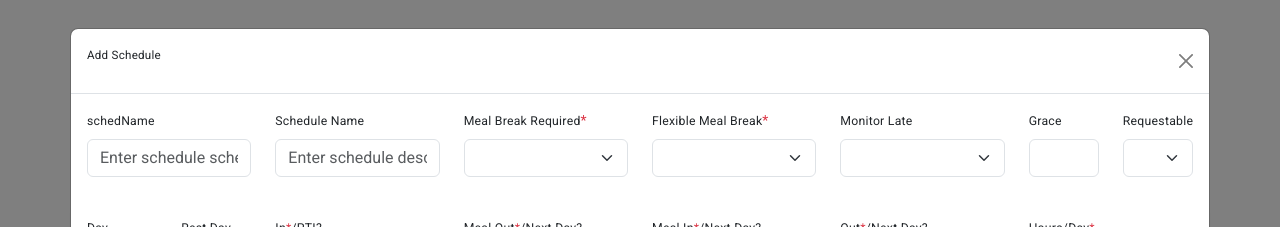
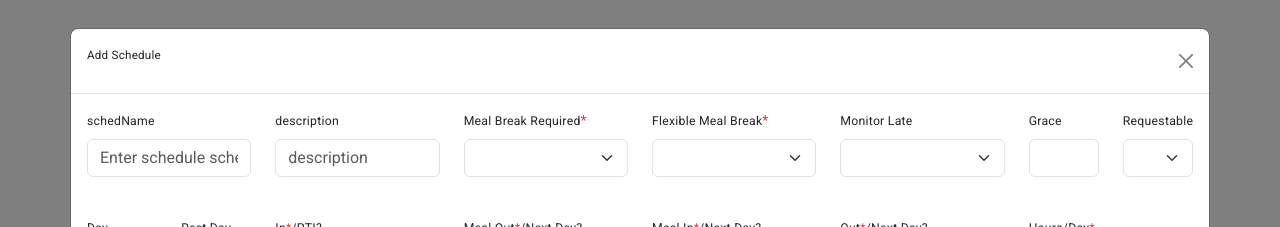
Before and after one commit to JericoL11/Jitech-Task, an Angular app: page / in a window 1280 px wide. Both pictures are taken after typing "Sample" into the empty fields and a click on the button "Add Schedule". Shown: the top 227 px of the page. Built offline with nearby package versions, Linux system fonts and the light colour scheme; no server answers.

Commit message:
Schedule Create Done

```diff
--- a/src/app/add-modal/add-modal.component.html
+++ b/src/app/add-modal/add-modal.component.html
@@ -10,7 +10,7 @@
           <div class="modal-body">
               <div class="row">
 
-                <!-- Description Field -->
+                <!-- NAme Field -->
                 <div class="col-2">
                   <div class="mb-3">
                     <label for="schedName" class="form-label"><small>schedName</small></label>
@@ -19,36 +19,23 @@
                       class="form-control"
                       id="schedName"
                       formControlName="schedName"
-                      placeholder="Enter schedule schedName"
+                      placeholder="Enter schedule schedName"/>
 
-                    />
-                    <!-- <div
-                      *ngIf="scheduleForm.get('description')?.invalid && scheduleForm.get('description')?.touched"
-                      class="text-danger"><small>
-                      Description is required.</small>
-                    </div> -->
                   </div>
                 </div>
 
+                <!-- Description Field -->
                 <div class="col-2">
                   <div class="mb-3">
-                    <label for="schedName" class="form-label"><small>Schedule Name</small></label>
+                    <label for="description" class="form-label"><small>description</small></label>
                     <input
                       type="text"
                       class="form-control"
-                      id="schedName"
-                      formControlName="schedName"
-                      placeholder="Enter schedule description"
-
-                    />
-                    <!-- <div
-                      *ngIf="scheduleForm.get('description')?.invalid && scheduleForm.get('description')?.touched"
-                      class="text-danger"><small>
-                      Description is required.</small>
-                    </div> -->
+                      id="description"
+                      formControlName="description"
+                      placeholder="description"/>
                   </div>
                 </div>
-
 
                 <div class="col-2">
                   <div class="mb-3">
--- a/src/app/add-modal/add-modal.component.ts
+++ b/src/app/add-modal/add-modal.component.ts
@@ -1,6 +1,7 @@
 import { Component } from '@angular/core';
 import { ScheduleService } from '../shared/schedule.service';
-import { Schedule } from '../shared/schedule.model';
+import { ScheduleComponent } from '../schedule/schedule.component';
+
 declare var bootstrap: any; // Declare Bootstrap as a global variable
 
 @Component({
@@ -9,7 +10,7 @@ declare var bootstrap: any; // Declare Bootstrap as a global variable
   styleUrls: ['./add-modal.component.css']
 })
 export class AddModalComponent {
-  constructor(public service:ScheduleService,) { }
+  constructor(public service:ScheduleService, public sched:ScheduleComponent) { }
 
   onSubmit() {
     console.log('Form Values:', this.service.scheduleForm.value); // Debugging: Check form values
@@ -22,6 +23,7 @@ export class AddModalComponent {
           console.log('Schedule created successfully:', response);
           alert('Schedule saved successfully!');
           this.closeModal(); // Close the modal after success
+          this.sched.loadSchedules();
         },
         error: (error) => {
           console.error('Error creating schedule:', error);
--- a/src/app/shared/schedule.service.ts
+++ b/src/app/shared/schedule.service.ts
@@ -18,7 +18,7 @@ export class ScheduleService {
   //MAIN FORM (copy the model add and past it inside here)
   this.scheduleForm = this.fb.group({
     schedName: ['', Validators.required],
-    description: ['Dev', Validators.required],
+    description: ['', Validators.required],
     mealBreak: ['', Validators.required],
     flexMeal: ['', Validators.required],
     monitorLate: ['', Validators.required],
```
